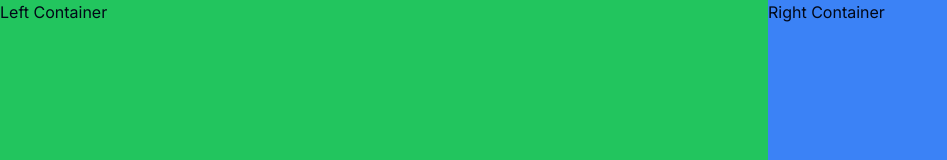
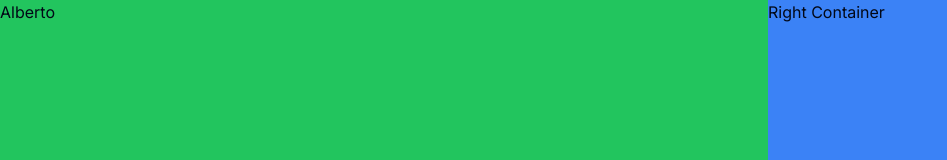
Before and after one commit to arthasai/ArthasAI, a Next.js app in the folder frontend/arthas-ai/: page /homepage in a window 1280 px wide. Shown: the top 160 px of the page, without its empty margins (0-947 px from the left). Built offline with nearby package versions, Linux system fonts and the light colour scheme.

Commit message:
test modification on left container

```diff
--- a/frontend/arthas-ai/app/homepage/page.tsx
+++ b/frontend/arthas-ai/app/homepage/page.tsx
@@ -6,7 +6,9 @@ const Homepage = () => {
 	return (
 		<div className="flex w-full min-h-screen">
 			<div className="w-3/5 bg-green-500">
-				<h1>Left Container</h1>
+				<div>
+					<h3>Alberto</h3>
+				</div>
 			</div>
 			<div className="w-2/5 bg-blue-500">
 				<h1>Right Container</h1>
```
